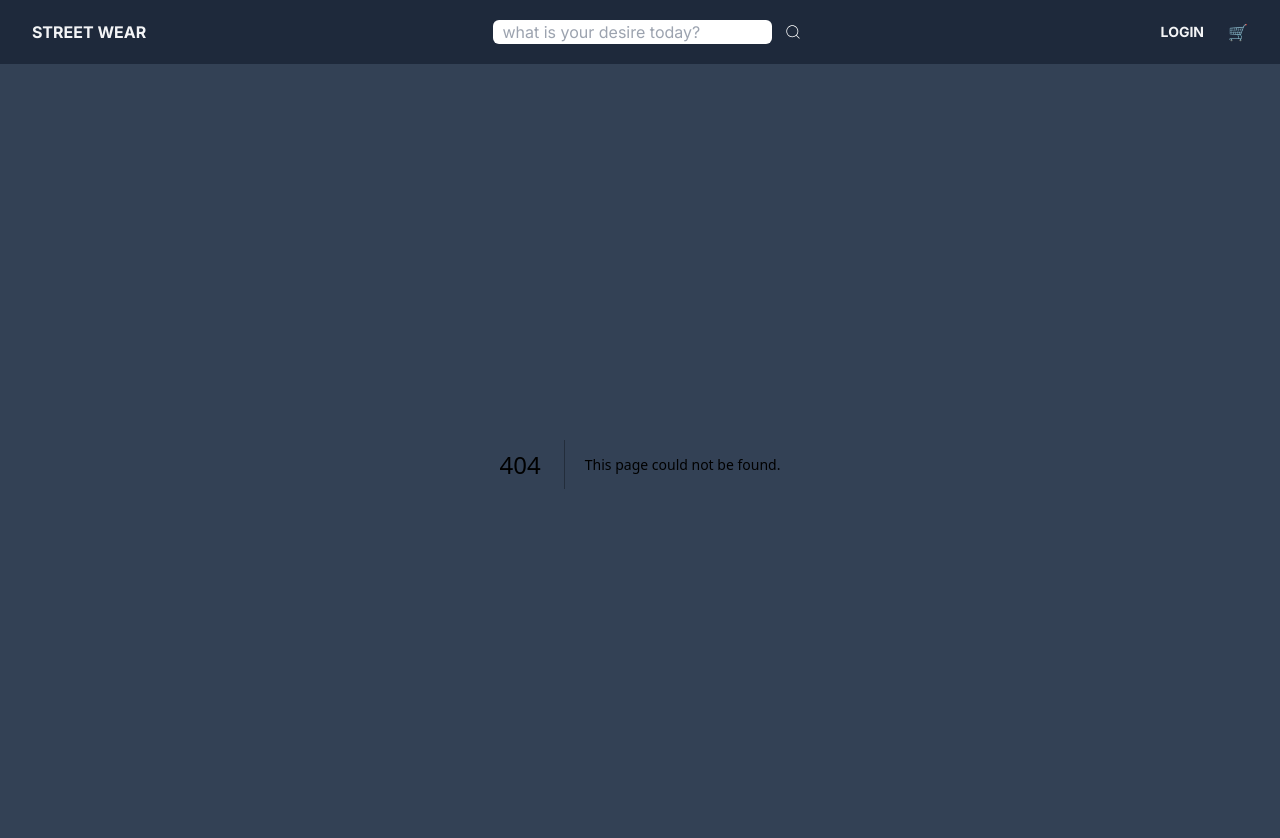
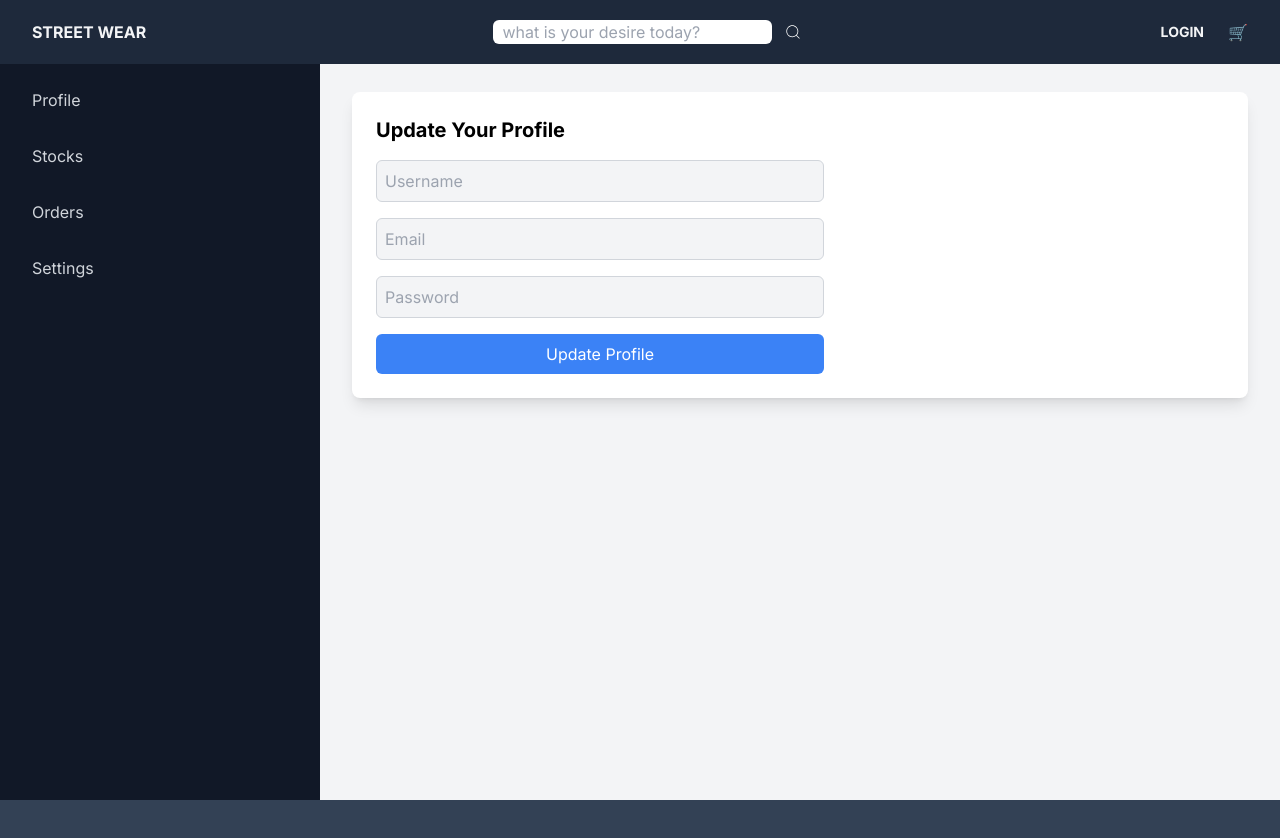
Before and after one commit to YuriMascarenhasLourenco/clothes-ecommerce, a Next.js app: page /admin/profile in a window 1280 px wide. Before the commit this address had no page. Shown: the top 838 px of the page. After the commit the page ends 800 px from the top, so only its background shows below. Built offline with nearby package versions, Linux system fonts and the light colour scheme.

Commit message:
feet: profile

```diff
--- /dev/null
+++ b/src/app/admin/profile/page.tsx
@@ -0,0 +1,57 @@
+'use client';
+
+export default function Dashboard() {
+    return (
+        <div className="flex h-screen w-full bg-gray-100">
+            {/* Sidebar */}
+            <aside className="w-1/4 bg-gray-900 text-gray-300 p-6">
+                <h2 className="text-2xl font-bold mb-6">Dashboard</h2>
+                <nav className="space-y-4">
+                    <a href="/admin/profile" className="block p-2 rounded-md hover:bg-gray-700">
+                        Profile
+                    </a>
+                    <a href="/admin/stocks" className="block p-2 rounded-md hover:bg-gray-700">
+                        Stocks
+                    </a>
+                    <a href="/admin/orders" className="block p-2 rounded-md hover:bg-gray-700">
+                        Orders
+                    </a>
+                    <a href="/admin/settings" className="block p-2 rounded-md hover:bg-gray-700">
+                        Settings
+                    </a>
+                </nav>
+            </aside>
+
+            {/* Main Content */}
+            <main className="flex-1 p-8">
+                <h1 className="text-3xl font-bold mb-6">Profile</h1>
+                <div className="bg-white p-6 rounded-lg shadow-lg">
+                    <h2 className="text-xl font-bold mb-4">Update Your Profile</h2>
+                    <form className="flex flex-col space-y-4 w-full max-w-md">
+                        <input
+                            type="text"
+                            placeholder="Username"
+                            className="p-2 rounded-md bg-gray-100 border border-gray-300"
+                        />
+                        <input
+                            type="email"
+                            placeholder="Email"
+                            className="p-2 rounded-md bg-gray-100 border border-gray-300"
+                        />
+                        <input
+                            type="password"
+                            placeholder="Password"
+                            className="p-2 rounded-md bg-gray-100 border border-gray-300"
+                        />
+                        <button
+                            type="submit"
+                            className="bg-blue-500 text-white p-2 rounded-md hover:bg-blue-600 transition duration-200"
+                        >
+                            Update Profile
+                        </button>
+                    </form>
+                </div>
+            </main>
+        </div>
+    );
+}
--- a/src/app/admin/stocks/page.tsx
+++ b/src/app/admin/stocks/page.tsx
@@ -1,48 +1,124 @@
-'use client'
-import { api } from "@/app/services/api"
-import { productType } from "@/types/productType"
-import { useEffect, useState } from "react"
+'use client';
+import { api } from "@/app/services/api";
+import { productType } from "@/types/productType";
+import { useEffect, useState } from "react";
 
-export default function Stocks(){
-    const[products,setProducts]= useState<productType[]>([])
-    const getStocks=async()=>{
-        try{
-            const stocks= await api.get<productType[]>('/product')
-            setProducts(stocks.data)
-            console.log('stocks:', stocks)
-        }catch(err){
-            console.error('Erro ao buscar produtos:', err)
+export default function Stocks() {
+    const [products, setProducts] = useState<productType[]>([]);
+    const [editingRow, setEditingRow] = useState<number | null>(null);
+    const [editedProduct, setEditedProduct] = useState<productType | null>(null);
+    const getStocks = async () => {
+        try {
+            const stocks = await api.get<productType[]>('/product');
+            setProducts(stocks.data);
+        } catch (err) {
+            console.error('Erro ao buscar produtos:', err);
         }
-    }
-    useEffect(()=>{
-        getStocks()
-    },[])
-    return(
+    };
+
+    const handleEdit = (product: productType) => {
+        setEditingRow(product.id); // Define a linha sendo editada
+        setEditedProduct({ ...product }); // Copia os dados do produto para edição
+    };
+
+    const handleConfirm = async () => {
+        if (editedProduct) {
+            try {
+                // Atualiza o backend com os dados editados
+                await api.put(`/product/${editedProduct.id}`, editedProduct);
+
+                // Atualiza o estado local com os dados editados
+                setProducts((prevProducts) =>
+                    prevProducts.map((product) =>
+                        product.id === editedProduct.id ? editedProduct : product
+                    )
+                );
+
+                // Sai do modo de edição
+                setEditingRow(null);
+                setEditedProduct(null);
+            } catch (err) {
+                console.error('Erro ao atualizar produto:', err);
+            }
+        }
+    };
+
+    const handleInputChange = (field: keyof productType, value: string | number) => {
+        if (editedProduct) {
+            setEditedProduct({ ...editedProduct, [field]: value });
+        }
+    };
+
+    useEffect(() => {
+        getStocks();
+    }, []);
+
+    return (
         <div className="bg-white w-screen h-screen">
-            <h1 className="text-2xl  mb-4 text-center mt-3">Stocks</h1>
-            <div className="flex flex-col items-center ">
-                <div className="border-black p-4 flex justify-center gap-5 rounded-lg shadow-md  text-black w-2/5">
-            {products && products.map((item) => (
-                             <div className="flex flex-col gap-4" key={item.id}>
-                                 <div className="flex flex-col">
-                                     <label className="font-bold text-sm ">Name</label>
-                                     <p className="text-lg">{item.name}</p>
-                                 </div>
-                                 <div className="flex flex-col">
-                                     <label className="font-bold text-sm">Price</label>
-                                     <p className="text-lg">{item.price}</p>
-                                 </div>
-                                 <div className="flex flex-col items-center">
-                                     <label className="font-bold text-sm mb-1 ">Stock</label>
-                                     <p>{item.stock}</p>
-                                 </div>
-                             </div>
-                            ))}
+            <h1 className="text-2xl mb-4 text-center mt-3 font-bold">Stocks</h1>
+            <div className="flex flex-col items-center">
+                {/* Cabeçalho das colunas */}
+                <div className="grid grid-cols-3 gap-4 w-2/5 text-center font-bold border-b mt-6 pb-2 bg-gray-200 text-black">
+                    <div>Name</div>
+                    <div>Price</div>
+                    <div>Stock</div>
                 </div>
-            </div>
-            <div className="flex flex-col items-center ">
-
+                {/* Linhas dos produtos */}
+                {products.map((item) => (
+                    <div
+                        key={item.id}
+                        className={`grid grid-cols-3 gap-4 w-2/5 text-center py-2 border-b ${
+                            editingRow === item.id ? 'bg-yellow-100' : ''
+                        }`}
+                    >
+                        {editingRow === item.id ? (
+                            <>
+                                <input
+                                    type="text"
+                                    className="border border-gray-300 rounded px-2 py-1"
+                                    value={editedProduct?.name || ''}
+                                    onChange={(e) => handleInputChange('name', e.target.value)}
+                                />
+                                <input
+                                    type="number"
+                                    className="border border-gray-300 rounded px-2 py-1"
+                                    value={editedProduct?.price || ''}
+                                    onChange={(e) => handleInputChange('price', parseFloat(e.target.value))}
+                                />
+                                <input
+                                    type="number"
+                                    className="border border-gray-300 rounded px-2 py-1"
+                                    value={editedProduct?.stock || ''}
+                                    onChange={(e) => handleInputChange('stock', parseInt(e.target.value))}
+                                />
+                            </>
+                        ) : (
+                            <>
+                                <div>{item.name}</div>
+                                <div>${item.price}</div>
+                                <div>{item.stock}</div>
+                            </>
+                        )}
+                        <div className="col-span-3 flex justify-end gap-2 mt-2">
+                            {editingRow === item.id ? (
+                                <button
+                                    onClick={handleConfirm}
+                                    className="bg-green-500 text-white px-4 py-1 rounded"
+                                >
+                                    Confirm
+                                </button>
+                            ) : (
+                                <button
+                                    onClick={() => handleEdit(item)}
+                                    className="bg-blue-500 text-white px-4 py-1 rounded"
+                                >
+                                    Edit
+                                </button>
+                            )}
+                        </div>
+                    </div>
+                ))}
             </div>
         </div>
-    )
+    );
 }
--- a/src/app/components/navBar.tsx
+++ b/src/app/components/navBar.tsx
@@ -105,7 +105,7 @@ export const NavBar = () => {
                 <div className="absolute right-0 mt-2 w-36 rounded-xl shadow-lg bg-white text-black ring-1 ring-black/5 z-50">
                   <ul className="py-2 text-sm">
                     <li className="px-4 py-2 hover:bg-gray-100 cursor-pointer">
-                      <Link href="/profile">Perfil</Link>
+                      <Link href="/admin/profile">Perfil</Link>
                     </li>
                     <li
                       className="px-4 py-2 hover:bg-gray-100 cursor-pointer"
--- a/src/app/layout.tsx
+++ b/src/app/layout.tsx
@@ -22,7 +22,7 @@ export default function RootLayout({
       <body className={clsx(inter.className, 'bg-slate-700')}>
         <NavBar/>
 
-        <main className=" h-screen p-16">
+        <main className=" h-screen ">
           {children}
 
         </main>
--- a/src/app/page.tsx
+++ b/src/app/page.tsx
@@ -25,7 +25,7 @@ export default function Home() {
   return (
 
     <div className="w-screen h-screen mx-auto pt-8 xl:px-0">
-      <div className="grid grid-cols-1 sm:grid-cols-2 md:grid-cols-3 lg:grid-cols-4 gap-6">
+      <div className="grid grid-cols-1 p-12 mx-auto sm:grid-cols-2 md:grid-cols-3 lg:grid-cols-4 gap-6">
         {data.map((product: productType) => (
           <ProductList key={product.id} product={product} />
         ))}
```
